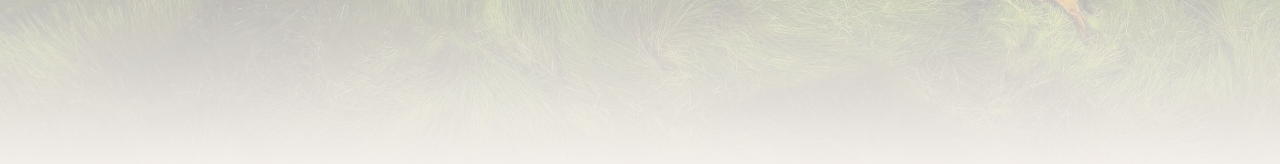
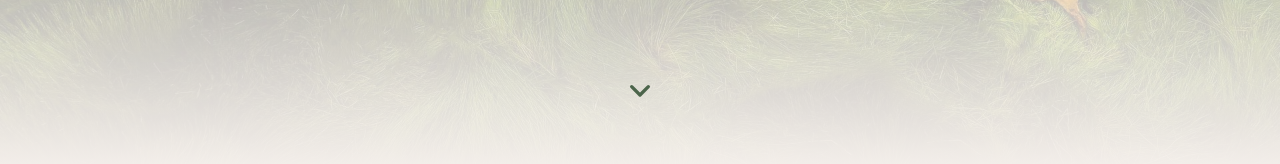
Before and after one commit to nsoadorable/FarmWise, a React (Create React App) app in the folder farmwise/: page / in a window 1280 px wide. Shown: the part 690-854 px from the top of the page. Built offline with nearby package versions, Linux system fonts and the light colour scheme.

Commit message:
added ScrollPrompt

```diff
--- a/farmwise/src/pages/HomePage.js
+++ b/farmwise/src/pages/HomePage.js
@@ -1,5 +1,44 @@
 import React from 'react';
 import { Container, Box, Typography, Button, Paper, Grid } from '@mui/material';
+
+const ScrollPrompt = () => (
+  <Box
+    sx={{
+      position: 'absolute',
+      bottom: 60,
+      left: '50%',
+      transform: 'translateX(-50%)',
+      animation: 'bounce 2s infinite',
+      '@keyframes bounce': {
+        '0%, 20%, 50%, 80%, 100%': {
+          transform: 'translateY(0) translateX(-50%)',
+        },
+        '40%': {
+          transform: 'translateY(-20px) translateX(-50%)',
+        },
+        '60%': {
+          transform: 'translateY(-10px) translateX(-50%)',
+        },
+      },
+    }}
+  >
+    <svg
+      width="40"
+      height="40"
+      viewBox="0 0 24 24"
+      fill="none"
+      xmlns="http://www.w3.org/2000/svg"
+    >
+      <path
+        d="M7 10L12 15L17 10"
+        stroke="#4b644a"
+        strokeWidth="2"
+        strokeLinecap="round"
+        strokeLinejoin="round"
+      />
+    </svg>
+  </Box>
+);
 
 export default function HomePage() {
   return (
@@ -21,6 +60,7 @@ export default function HomePage() {
           alignItems: 'center',
           justifyContent: 'center',
           px: 2,
+          position: 'relative', // Add this for positioning the arrow
         }}
       >
         <Container maxWidth="md">
@@ -55,6 +95,7 @@ export default function HomePage() {
             </Box>
           </Paper>
         </Container>
+        <ScrollPrompt />
       </Box>
 
       {/* What is FarmWise Section */}
@@ -143,7 +184,7 @@ export default function HomePage() {
               ))}
             </Grid>
 
-            {/* SDG Connection - Modified Version */}
+            {/* SDG Connection */}
 <Box sx={{
   mt: 6,
   p: 3,
```
